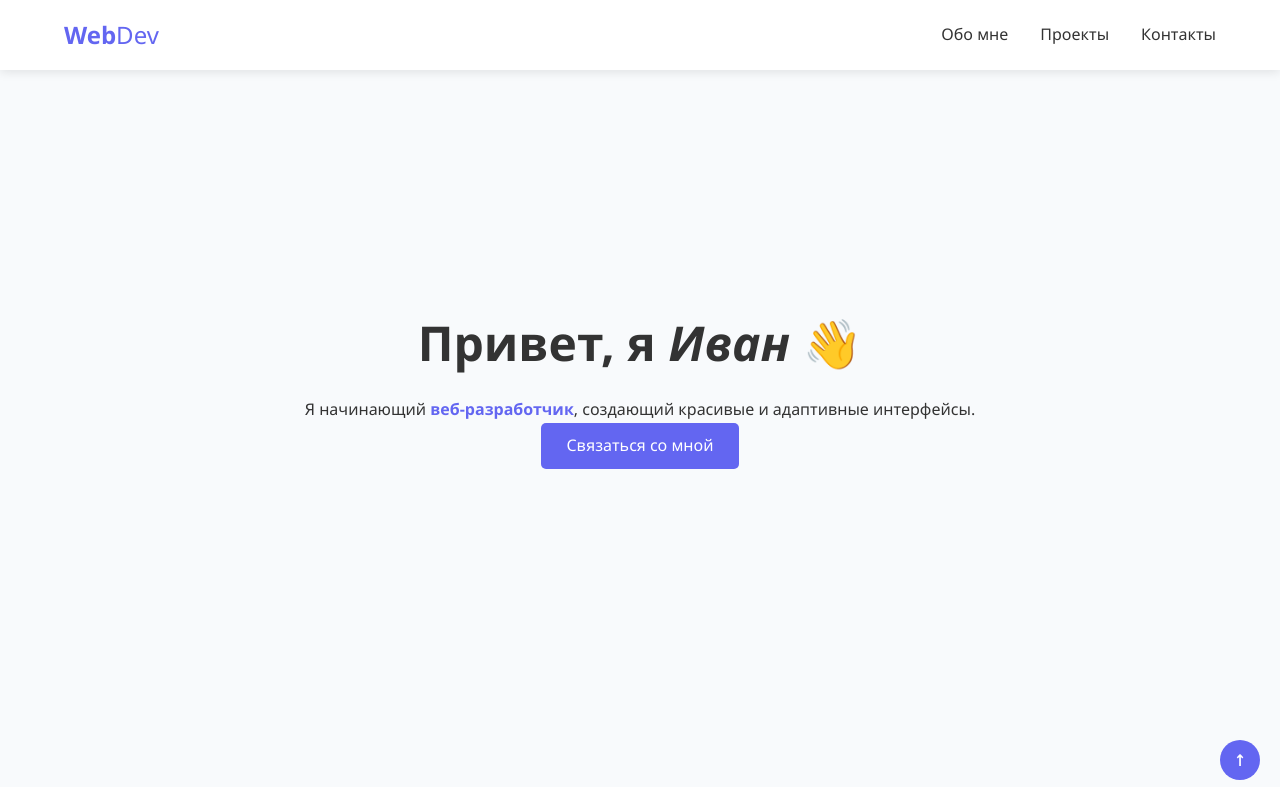
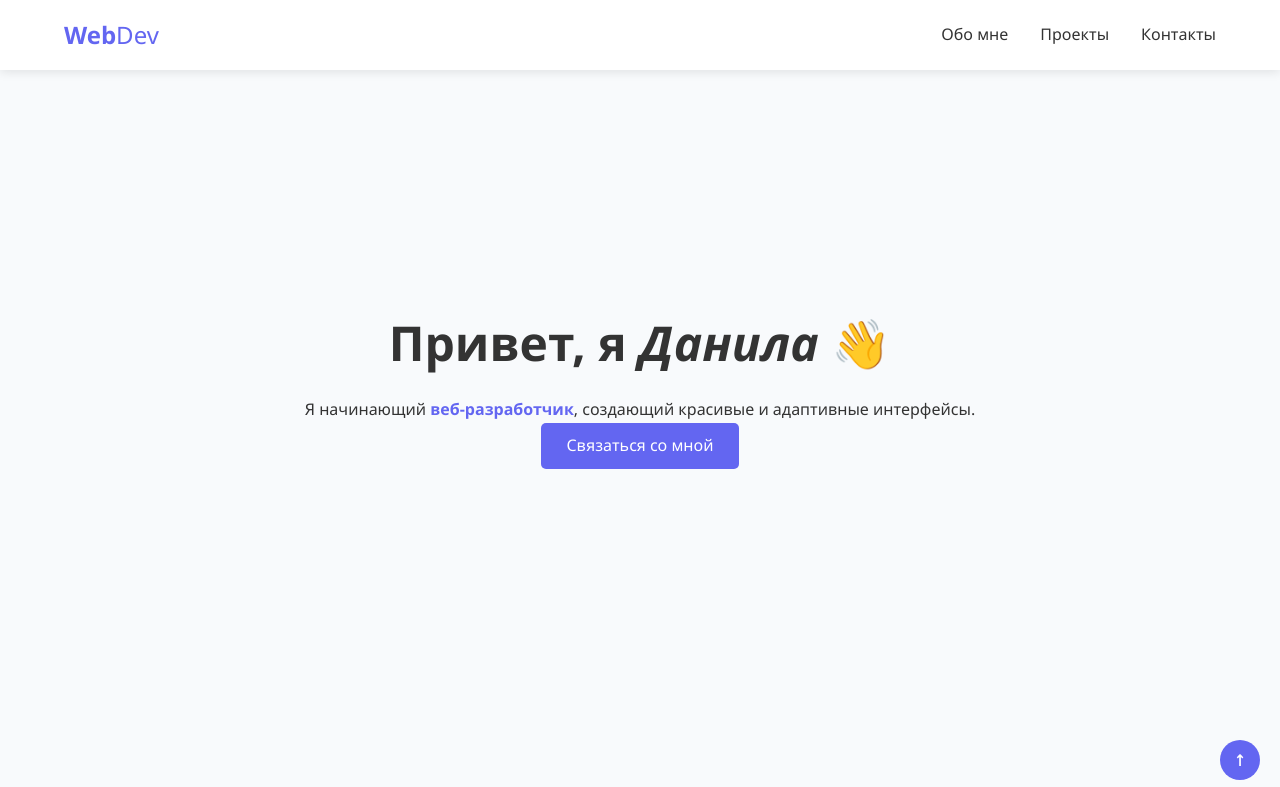
Before and after one commit to bezdar143/port, a plain HTML site: page index.html in a window 1280 px wide. Shown: the top 787 px of the page. Drawn offline with Linux system fonts and the light colour scheme.

Commit message:
Update index.html

```diff
--- a/index.html
+++ b/index.html
@@ -21,7 +21,7 @@
     <main>
         <section class="hero">
             <div class="hero-content">
-                <h1>Привет, я <em>Иван</em> 👋</h1>
+                <h1>Привет, я <em>Данила</em> 👋</h1>
                 <p>Я начинающий <span>веб-разработчик</span>, создающий красивые и адаптивные интерфейсы.</p>
                 <a href="#contact" class="btn">Связаться со мной</a>
             </div>
```
